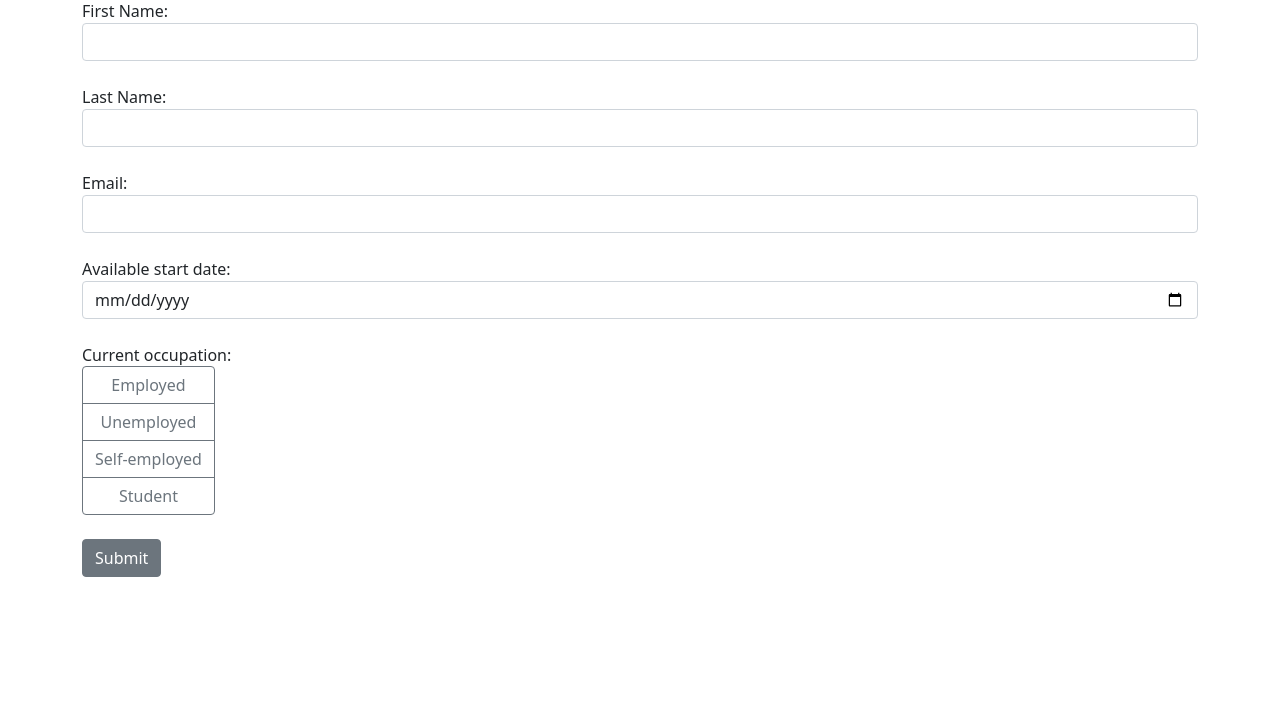
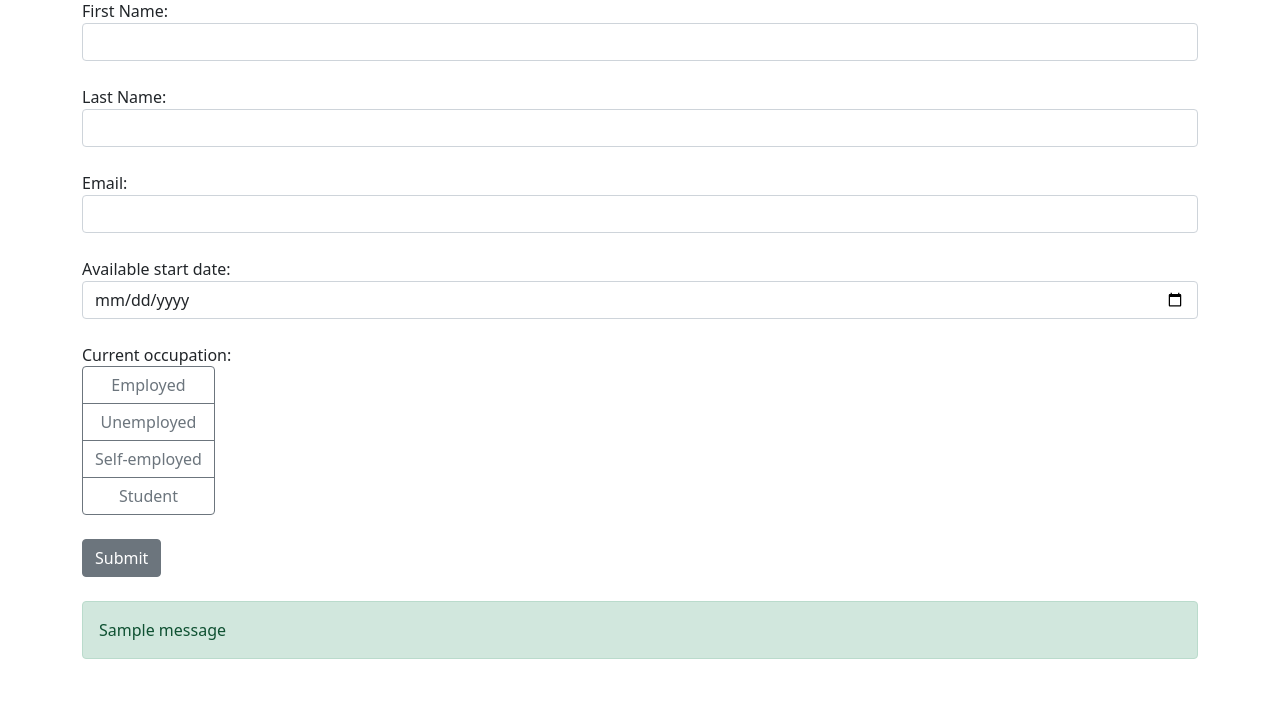
Before and after one commit to kostas-python/app-16-flask-form, a Flask app: page / in a window 1280 px wide. Shown: the part 97-800 px from the top of the page. Run offline with Flask 3, Linux system fonts and the light colour scheme; one stand-in notice (Sample message) is shown.

Commit message:
Day 51: Initial commit

```diff
--- a/app.py
+++ b/app.py
@@ -1,12 +1,21 @@
 from datetime import datetime
-from flask import Flask, render_template, request
+from flask import Flask, render_template, request, flash
 from flask_sqlalchemy import SQLAlchemy
+from flask_mail import Mail, Message
 
 app = Flask(__name__)
 
-app.config["SECRET_KEY"] = "MYAPPLICATION123"
+app.config["SECRET_KEY"] = "myapplication123"
 app.config["SQLALCHEMY_DATABASE_URI"] = "sqlite:///data.db"
+app.config["MAIL_SERVER"] = "smtp.gmail.com"
+app.config["MAIL_PORT"] = 465
+app.config["MAIL_USE_SSL"] = True
+app.config["MAIL_USERNAME"] = "kostas.com2@gmail.com"
+app.config["MAIL_PASSWORD"] = "hgyeblsazifvsgpt"
+
 db = SQLAlchemy(app)
+
+mail = Mail(app)
 
 
 class Form(db.Model):
@@ -33,6 +42,19 @@ def index():
         db.session.add(form)
         db.session.commit()
 
+        message_body = f"Thank you for your submission {first_name}. " \
+                       f"Here are your data:\n{first_name}\n{last_name}\n{date}\n" \
+                       f"Thank you!"
+
+        message = Message(subject="New form submission",
+                          sender=app.config["MAIL_USERNAME"],
+                          recipients=[email],
+                          body=message_body)
+        mail.send(message)
+
+
+        flash(f"{first_name}, Your form was submitted successfully!")
+
     return render_template("index.html")
 
 
--- a/templates/index.html
+++ b/templates/index.html
@@ -43,6 +43,15 @@
                     </div>
                 </div>
                 <button class="btn btn-secondary mb-4" type="submit">Submit</button>
+                {% with messages = get_flashed_messages() %}
+                {% if messages %}
+                <div class="alert alert-success">
+                    {% for message in messages%}
+                    {{ message}}
+                    {% endfor %}
+                </div>
+                {%endif %}
+                {% endwith %}
             </form>
         </div>
         <script src="https://code.jquery.com/jquery-3.6.0.min.js"></script>
```
Also changed, not shown: instance/data.db.
